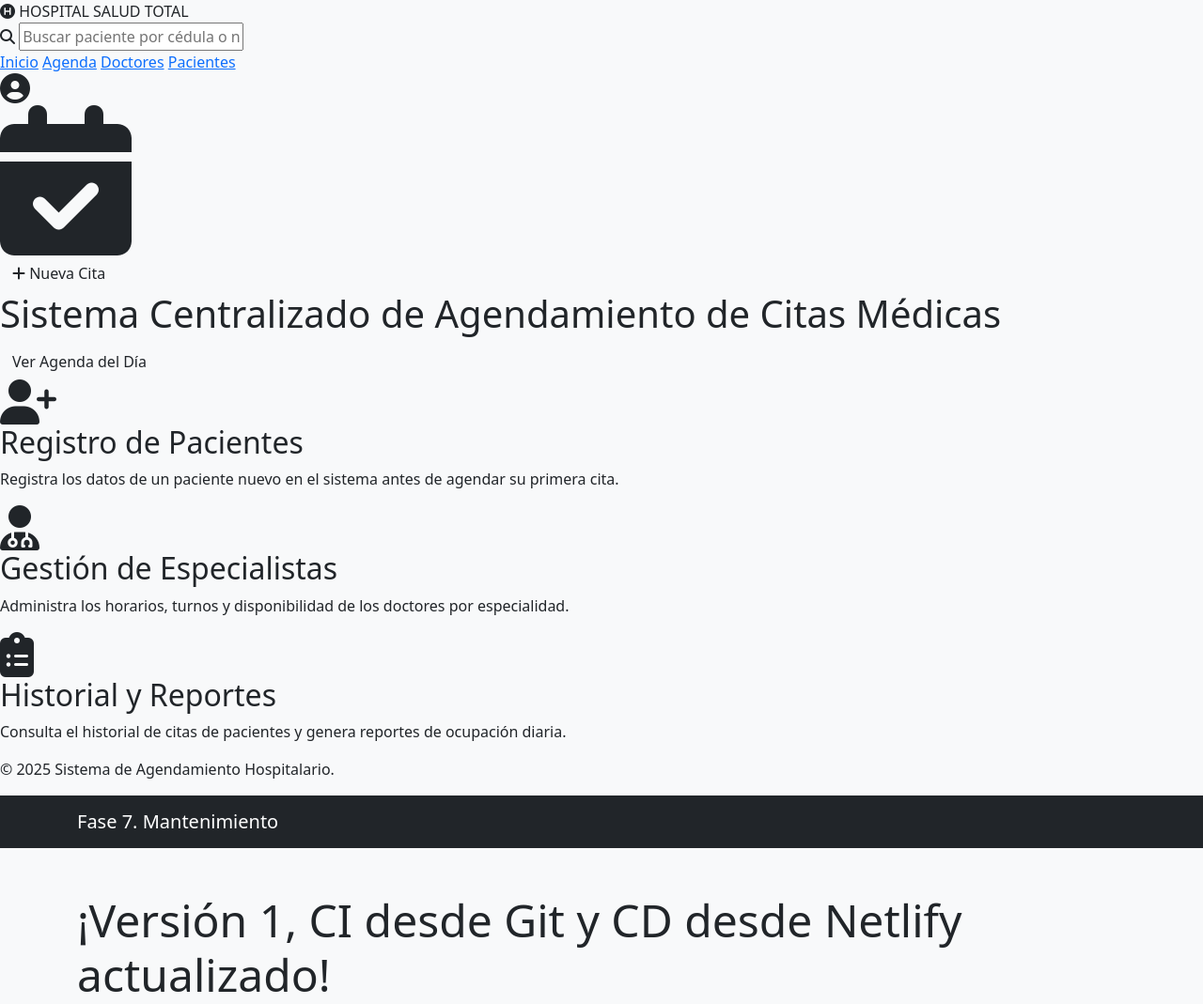
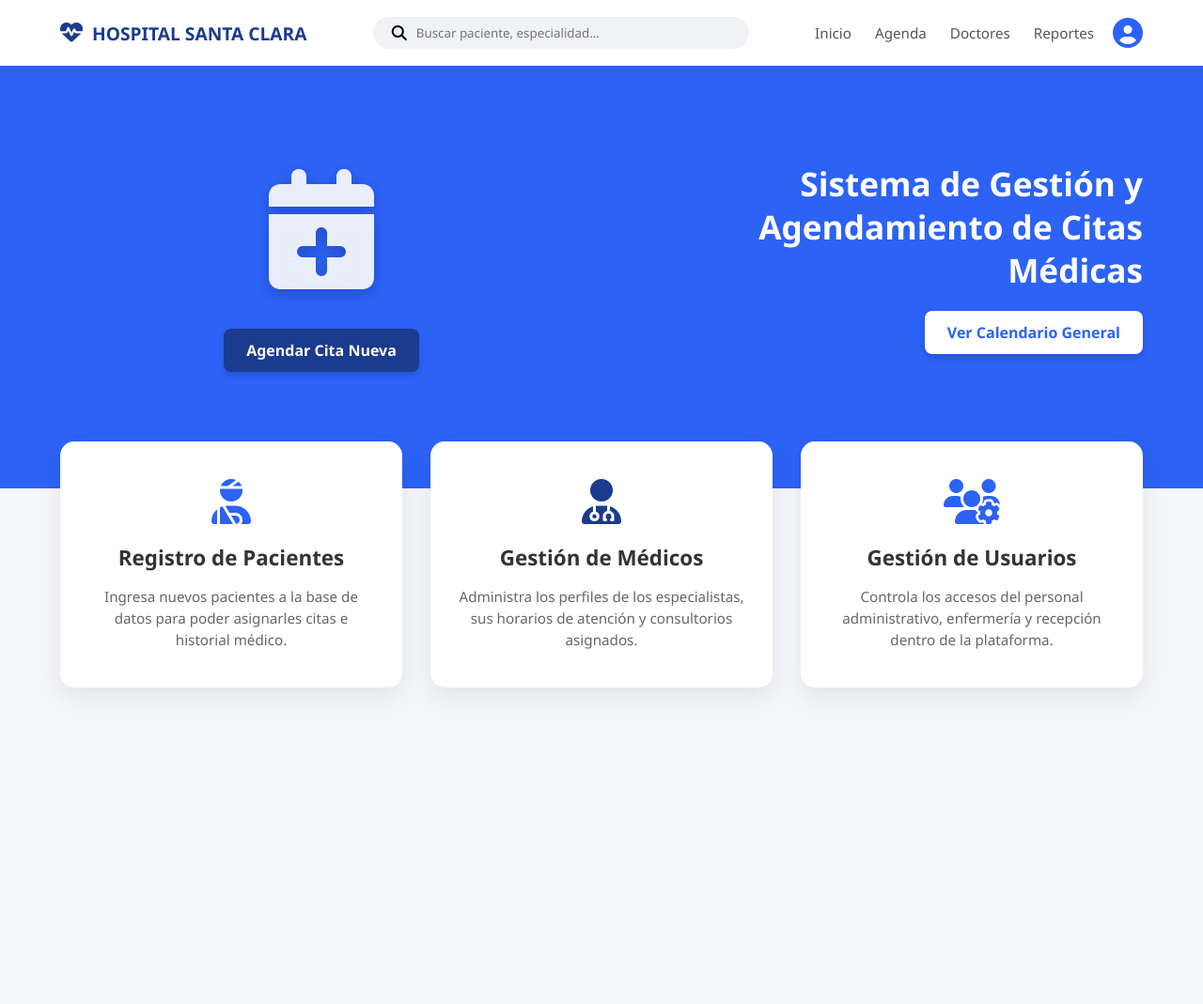
Before and after one commit to Philipoh20/proyecto-fs, a plain HTML site: page index.html in a window 1280 px wide. Shown: the top 1069 px of the page at 94% size. After the commit the page ends 800 px from the top, so only its background shows below. Drawn offline with nearby package versions, Linux system fonts and the light colour scheme.

Commit message:
Enhance layout and styles for hospital scheduling
Added styling and layout for the hospital scheduling system, including header, hero section, and action cards. Updated search functionality and button labels.

```diff
--- a/index.html
+++ b/index.html
@@ -5,35 +5,253 @@
     <meta name="viewport" content="width=device-width, initial-scale=1.0">
     <title>Sistema de Agendamiento Hospitalario</title>
     <link rel="stylesheet" href="https://cdnjs.cloudflare.com/ajax/libs/font-awesome/6.4.0/css/all.min.css">
+
+    <style>
+        * {
+            margin: 0;
+            padding: 0;
+            box-sizing: border-box;
+            font-family: 'Segoe UI', Tahoma, Geneva, Verdana, sans-serif;
+        }
+
+        body {
+            background-color: #f4f6f9;
+        }
+
+        a { text-decoration: none; color: inherit; }
+        ul { list-style: none; }
+
+        .main-header {
+            background-color: #ffffff;
+            height: 70px;
+            display: flex;
+            align-items: center;
+            justify-content: space-between;
+            padding: 0 5%;
+            box-shadow: 0 2px 10px rgba(0,0,0,0.05);
+            position: relative;
+            z-index: 10;
+        }
+
+        .logo-area {
+            display: flex;
+            align-items: center;
+            gap: 10px;
+            color: #1a3b8e;
+            font-weight: bold;
+            font-size: 1.2rem;
+        }
+
+        .search-area {
+            flex: 1;
+            display: flex;
+            justify-content: center;
+        }
+
+        .search-input-wrapper {
+            background-color: #f0f2f5;
+            border-radius: 20px;
+            padding: 8px 20px;
+            display: flex;
+            align-items: center;
+            width: 100%;
+            max-width: 400px;
+        }
+
+        .search-input-wrapper input {
+            border: none;
+            background: transparent;
+            outline: none;
+            width: 100%;
+            margin-left: 10px;
+            color: #555;
+        }
+
+        .main-nav {
+            display: flex;
+            align-items: center;
+            gap: 25px;
+            color: #555;
+            font-size: 0.95rem;
+            margin-right: 20px;
+        }
+
+        .main-nav a:hover {
+            color: #2c62f6;
+        }
+
+        .user-profile i {
+            color: #2c62f6;
+            cursor: pointer;
+        }
+
+        .hero-section {
+            background-color: #2c62f6;
+            color: white;
+            padding: 60px 5% 100px 5%;
+            display: flex;
+            align-items: center;
+            justify-content: space-between;
+            min-height: 450px;
+        }
+
+        .hero-container {
+            display: flex;
+            width: 100%;
+            max-width: 1200px;
+            margin: 0 auto;
+            align-items: center;
+        }
+
+        .hero-graphic {
+            flex: 1;
+            display: flex;
+            flex-direction: column;
+            align-items: center;
+            justify-content: center;
+        }
+
+        .graphic-placeholder {
+            font-size: 8rem;
+            margin-bottom: 20px;
+            color: rgba(255,255,255,0.9);
+            text-shadow: 0 5px 15px rgba(0,0,0,0.2);
+        }
+
+        .hero-content {
+            flex: 1;
+            text-align: right;
+            padding-left: 40px;
+        }
+
+        .hero-content h1 {
+            font-size: 2.2rem;
+            margin-bottom: 20px;
+            line-height: 1.3;
+            font-weight: 700;
+        }
+
+        .btn {
+            padding: 12px 24px;
+            border-radius: 8px;
+            border: none;
+            font-weight: bold;
+            cursor: pointer;
+            font-size: 1rem;
+            transition: transform 0.2s ease;
+            box-shadow: 0 4px 6px rgba(0,0,0,0.15);
+        }
+
+        .btn:active {
+            transform: scale(0.98);
+        }
+
+        .btn-primary {
+            background-color: #1a3b8e;
+            color: white;
+        }
+
+        .btn-secondary {
+            background-color: white;
+            color: #2c62f6;
+        }
+
+        .cards-section {
+            padding: 0 5%;
+            margin-top: -50px;
+            margin-bottom: 50px;
+        }
+
+        .cards-container {
+            display: flex;
+            justify-content: center;
+            gap: 30px;
+            flex-wrap: wrap;
+            max-width: 1200px;
+            margin: 0 auto;
+        }
+
+        .action-card {
+            background: white;
+            border-radius: 15px;
+            padding: 40px 30px;
+            text-align: center;
+            flex: 1;
+            min-width: 300px;
+            box-shadow: 0 10px 25px rgba(0,0,0,0.08);
+            transition: transform 0.3s ease, box-shadow 0.3s ease;
+            cursor: pointer;
+        }
+
+        .action-card:hover {
+            transform: translateY(-5px);
+            box-shadow: 0 15px 35px rgba(0,0,0,0.12);
+        }
+
+        .card-icon {
+            margin-bottom: 20px;
+            color: #2c62f6;
+        }
+
+        .card-icon.medical {
+            color: #1a3b8e;
+        }
+
+        .action-card h2 {
+            font-size: 1.4rem;
+            margin-bottom: 15px;
+            color: #333;
+        }
+
+        .action-card p {
+            font-size: 0.95rem;
+            color: #666;
+            line-height: 1.5;
+        }
+
+        @media (max-width: 768px) {
+            .hero-container {
+                flex-direction: column;
+                text-align: center;
+            }
+            .hero-content {
+                text-align: center;
+                padding-left: 0;
+                margin-top: 30px;
+            }
+            .main-nav {
+                display: none;
+            }
+            .cards-container {
+                flex-direction: column;
+            }
+        }
+    </style>
 </head>
 <body>
 
     <header class="main-header">
-        <div class="header-container">
         <div class="logo-area">
-                <div class="logo-placeholder">
-                    <i class="fas fa-hospital-symbol"></i> HOSPITAL SALUD TOTAL
-                </div>
+            <i class="fas fa-heartbeat fa-lg"></i>
+            <span>HOSPITAL SANTA CLARA</span>
         </div>
 
         <div class="search-area">
             <div class="search-input-wrapper">
-                   <i class="fas fa-search search-icon"></i>
-                   <input type="text" placeholder="Buscar paciente por cédula o nombre...">
+               <i class="fas fa-search"></i>
+               <input type="text" placeholder="Buscar paciente, especialidad...">
             </div>
         </div>
 
-            <div class="nav-area">
         <nav class="main-nav">
-                    <a href="#" class="active">Inicio</a>
+            <a href="#">Inicio</a>
             <a href="#">Agenda</a>
             <a href="#">Doctores</a>
-                    <a href="#">Pacientes</a>
+            <a href="#">Reportes</a>
         </nav>
+
         <div class="user-profile">
             <i class="fas fa-user-circle fa-2x"></i>
-                </div>
-            </div>
         </div>
     </header>
 
@@ -42,24 +260,22 @@
 
             <div class="hero-graphic">
                 <div class="graphic-placeholder">
-                    <i class="fas fa-calendar-check fa-10x"></i>
+                    <i class="fas fa-calendar-plus"></i>
                 </div>
-                <div class="hero-action-left">
-                    <button class="btn btn-primary-light">
-                        <i class="fas fa-plus"></i> Nueva Cita
+                <button class="btn btn-primary">
+                    Agendar Cita Nueva
+                </button>
+            </div>
+
+            <div class="hero-content">
+                <h1>Sistema de Gestión y<br>Agendamiento de Citas Médicas</h1>
+                <div style="margin-top: 20px;">
+                    <button class="btn btn-secondary">
+                        Ver Calendario General
                     </button>
                 </div>
             </div>
 
-            <div class="hero-content">
-                <h1>Sistema Centralizado de Agendamiento de Citas Médicas</h1>
-
-                <div class="hero-action-right">
-                    <button class="btn btn-secondary-white">
-                        Ver Agenda del Día
-                    </button>
-                </div>
-            </div>
         </div>
     </section>
 
@@ -68,52 +284,30 @@
 
             <div class="action-card">
                 <div class="card-icon">
-                    <i class="fas fa-user-plus fa-3x"></i>
+                    <i class="fas fa-user-injured fa-3x"></i>
                 </div>
                 <h2>Registro de Pacientes</h2>
-                <p>Registra los datos de un paciente nuevo en el sistema antes de agendar su primera cita.</p>
+                <p>Ingresa nuevos pacientes a la base de datos para poder asignarles citas e historial médico.</p>
+            </div>
+
+            <div class="action-card">
+                <div class="card-icon medical">
+                    <i class="fas fa-user-md fa-3x"></i>
+                </div>
+                <h2>Gestión de Médicos</h2>
+                <p>Administra los perfiles de los especialistas, sus horarios de atención y consultorios asignados.</p>
             </div>
 
             <div class="action-card">
                 <div class="card-icon">
-                    <i class="fas fa-user-md fa-3x"></i>
+                    <i class="fas fa-users-cog fa-3x"></i>
                 </div>
-                <h2>Gestión de Especialistas</h2>
-                <p>Administra los horarios, turnos y disponibilidad de los doctores por especialidad.</p>
-            </div>
-
-            <div class="action-card">
-                <div class="card-icon">
-                    <i class="fas fa-clipboard-list fa-3x"></i>
-                </div>
-                <h2>Historial y Reportes</h2>
-                <p>Consulta el historial de citas de pacientes y genera reportes de ocupación diaria.</p>
+                <h2>Gestión de Usuarios</h2>
+                <p>Controla los accesos del personal administrativo, enfermería y recepción dentro de la plataforma.</p>
             </div>
 
         </div>
     </main>
 
-    <footer>
-        <p>&copy; 2025 Sistema de Agendamiento Hospitalario.</p>
-    </footer>
-
-  <meta charset="utf-8"/>
-  <meta name="viewport" content="width=device-width, initial-scale=1"/>
-  <title>F7. Mantenimiento</title>
-  <link href="https://cdn.jsdelivr.net/npm/bootstrap@5.3.3/dist/css/bootstrap.min.css" rel="stylesheet">
-</head>
-<body class="bg-light">
-  <nav class="navbar navbar-dark bg-dark">
-    <div class="container"><span class="navbar-brand">Fase 7. Mantenimiento</span></div>
-  </nav>
-  <main class="container py-5">
-    <h1 class="display-5">¡Versión 1, CI desde Git y CD desde Netlify actualizado!</h1>
-    <h2 class="display-5">Cambio Versión V 2.0 desde la rama develop - Entorno DEVELOP </h1>
-    <p class="lead">
-    La Fase 7: Incluye corrección de errores detectados en producción, mejoras continuas, actualizaciones y adaptaciones a nuevos entornos o necesidades.
-    </p>
-    <button class="btn btn-danger">Botón (develop) V 2.0</button>
-  </main>
-  <script src="https://cdn.jsdelivr.net/npm/bootstrap@5.3.3/dist/js/bootstrap.bundle.min.js"></script>
 </body>
 </html>
```
Lines whose indentation alone changed are shown as unchanged.
